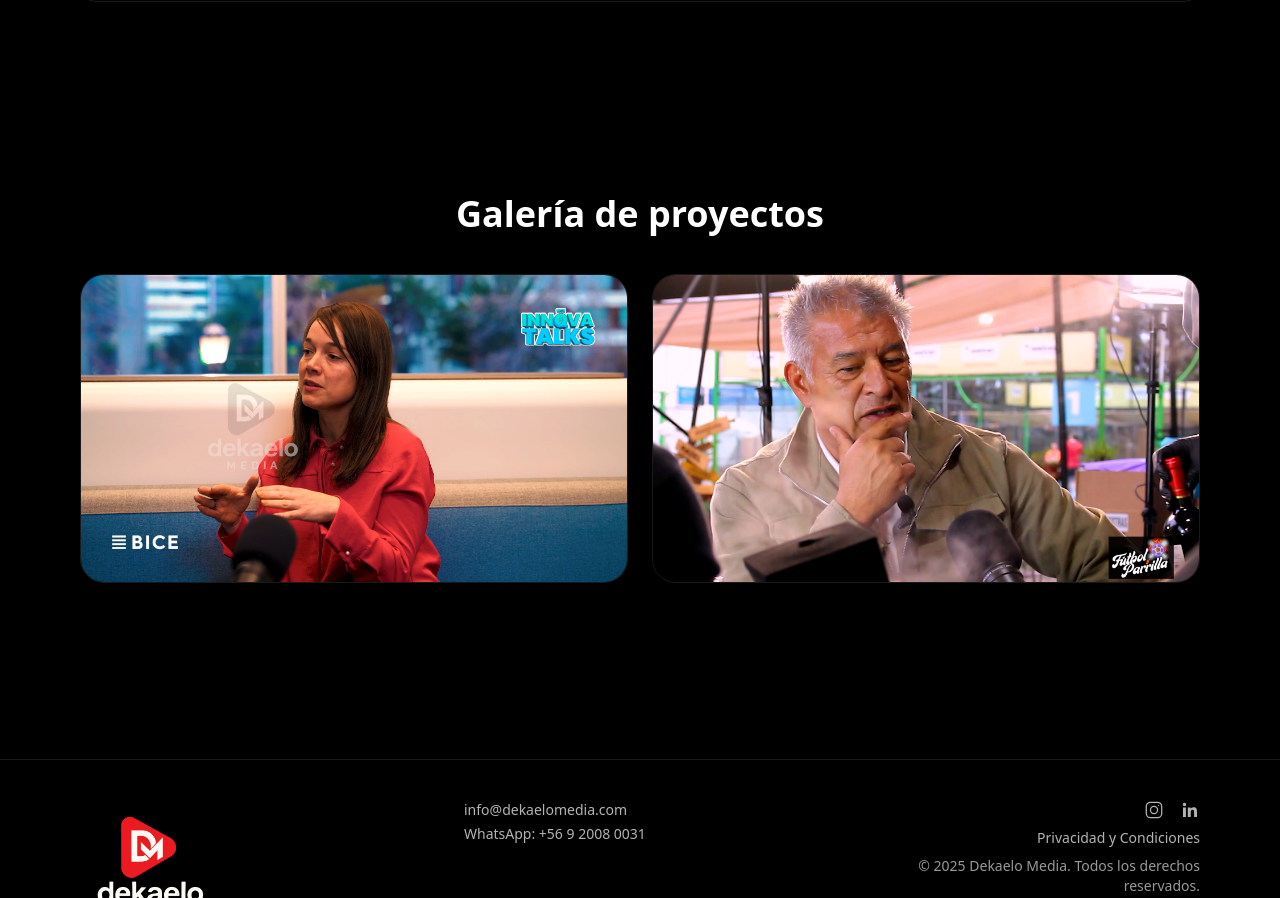
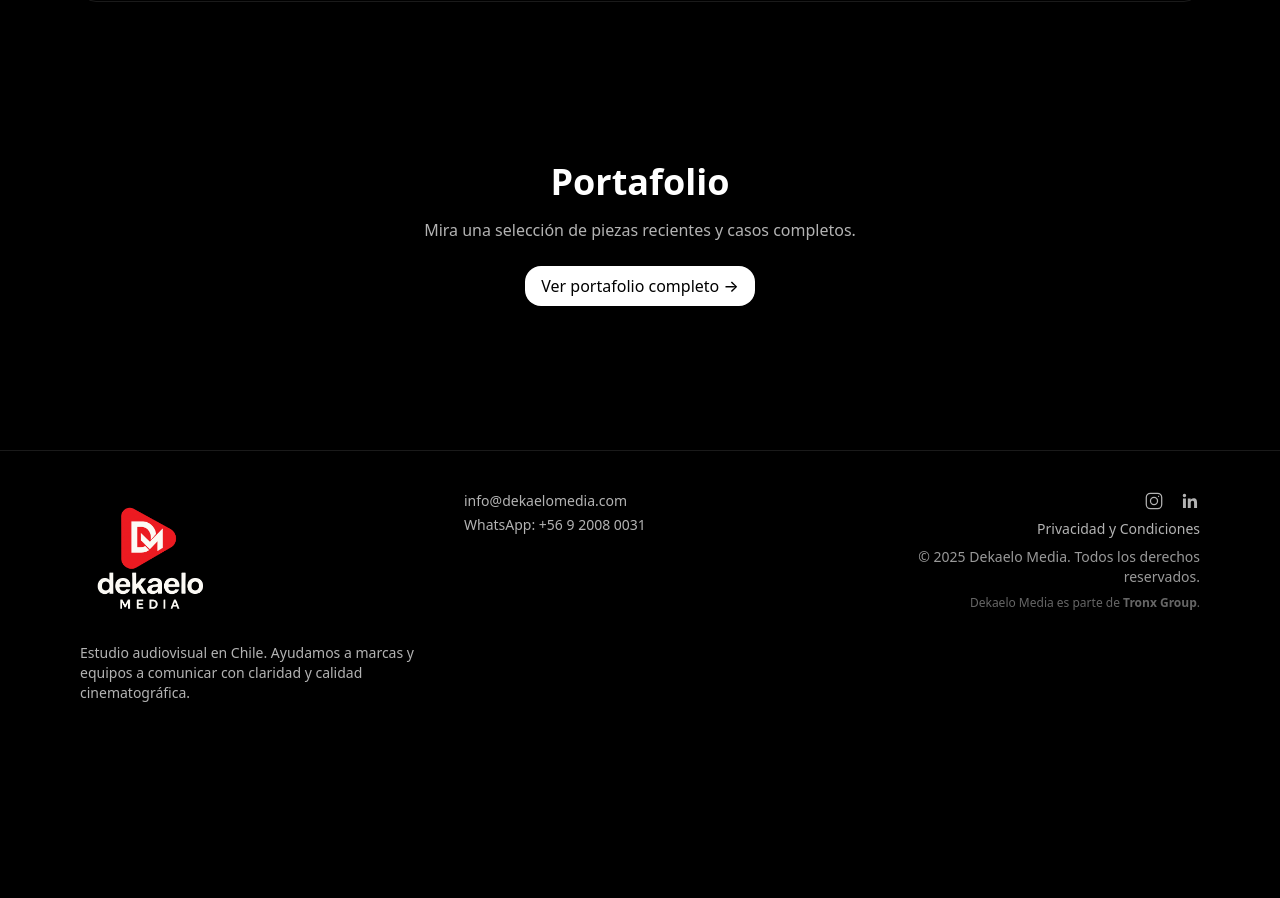
Before and after one commit to TronxGroup/Dekaelo-Media, a Next.js app: page / in a window 1280 px wide. Shown: the part 2932-3830 px from the top of the page. After the commit the page ends 3675 px from the top, so only its background shows below. Built offline with nearby package versions, Linux system fonts and the light colour scheme.

Commit message:
Update page.tsx

```diff
--- a/app/page.tsx
+++ b/app/page.tsx
@@ -1,6 +1,6 @@
 import { VideoEmbed } from './components/VideoEmbed';
 import { ClientLogos } from './components/ClientLogos';
-import { Gallery } from './components/Gallery';
+// import { Gallery } from './components/Gallery'; // ← removido
 import { FAQ } from './components/FAQ';
 import Link from 'next/link';
 import Image from 'next/image';
@@ -98,7 +98,7 @@ export default function Page() {
       <section className="bg-black/60 border-t border-b border-white/10">
         <div className="container py-16">
           <h2 className="h2 text-center mb-12">Testimonios</h2>
-          <div className="grid md:grid-cols-3 gap-8">
+        <div className="grid md:grid-cols-3 gap-8">
             <div className="p-6 rounded-2xl bg-gray-900 border border-white/10">
               <p className="text-white/80 italic">
                 “Muy profesionales y puntuales en cada jornada. El podcast no solo nos dio visibilidad, también se convirtió en una herramienta clave para generar nuevos negocios con nuestros invitados.”
@@ -125,7 +125,17 @@ export default function Page() {
       </section>
 
       <FAQ />
-      <Gallery />
+
+      {/* Portafolio (reemplazo de Gallery) */}
+      <section className="container py-16">
+        <div className="text-center">
+          <h2 className="h2 mb-4">Portafolio</h2>
+          <p className="text-white/70 mb-6">
+            Mira una selección de piezas recientes y casos completos.
+          </p>
+          <Link href="/portafolio" className="btn">Ver portafolio completo →</Link>
+        </div>
+      </section>
     </section>
   );
 }
```
